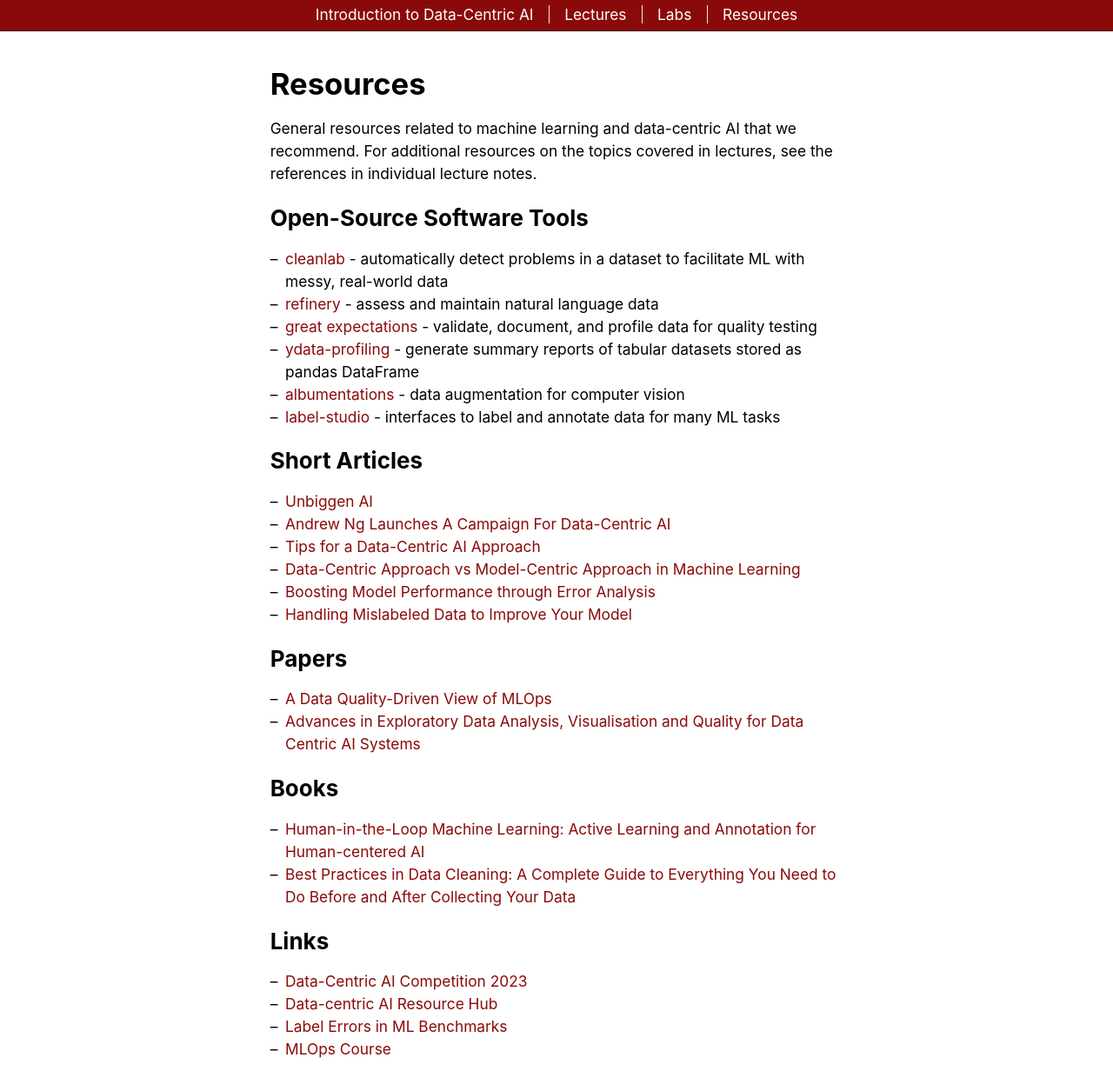
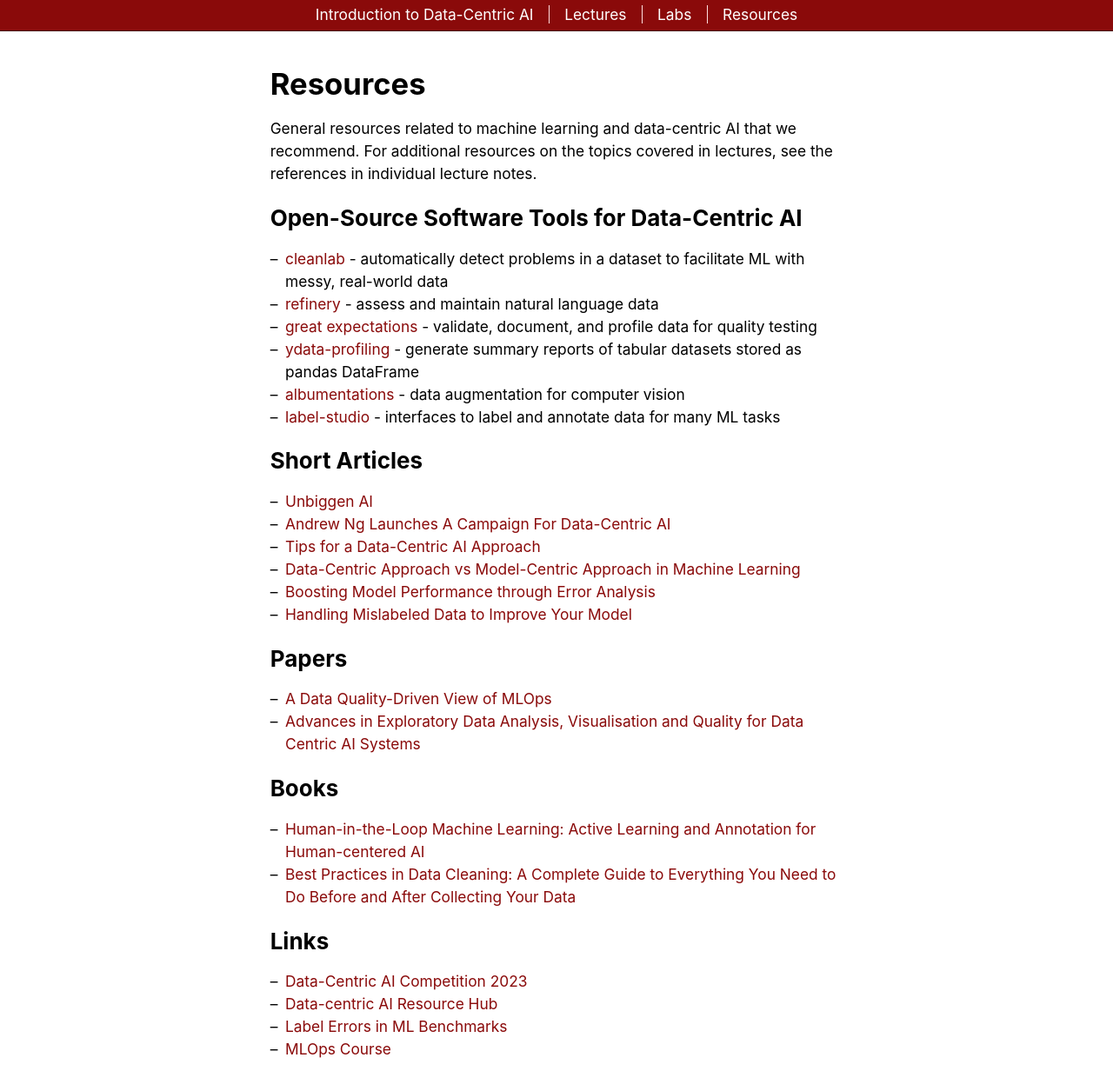
Before and after one commit to dcai-course/dcai-course, a Jekyll site: the page built from resources.md, in a window 1280 px wide. Shown: the whole page at 87% size. Built offline with Jekyll 4.4.1, drawn with Linux system fonts in a browser that asks for light colours.

Commit message:
section header

```diff
--- a/resources.md
+++ b/resources.md
@@ -10,7 +10,7 @@
 recommend. For additional resources on the topics covered in lectures,
 see the references in individual lecture notes.
 
-# Open-Source Software Tools
+# Open-Source Software Tools for Data-Centric AI
 
 - [cleanlab](https://github.com/cleanlab/cleanlab) - automatically detect problems in a dataset to facilitate ML with messy, real-world data
 - [refinery](https://github.com/code-kern-ai/refinery) - assess and maintain natural language data
```
